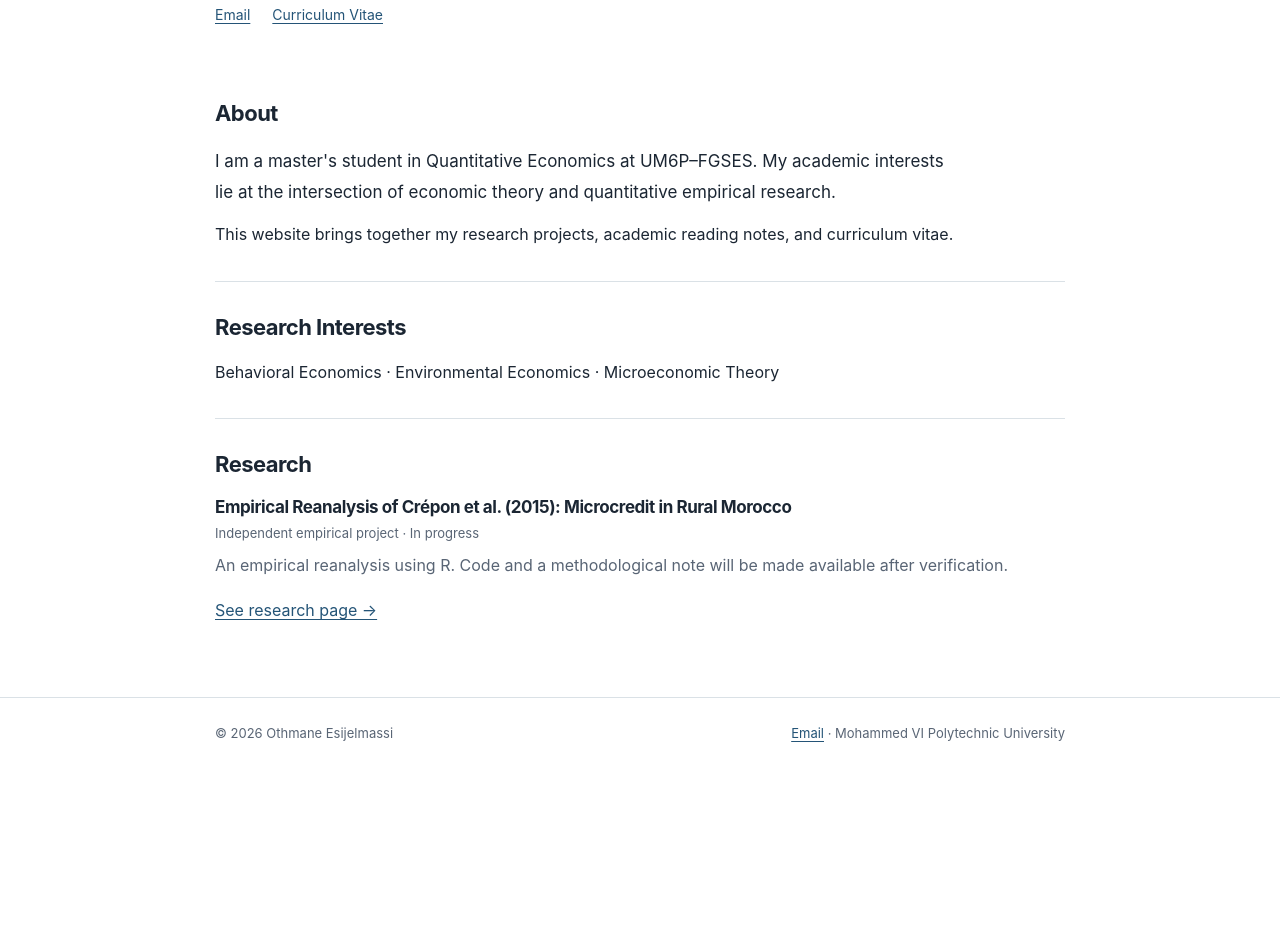
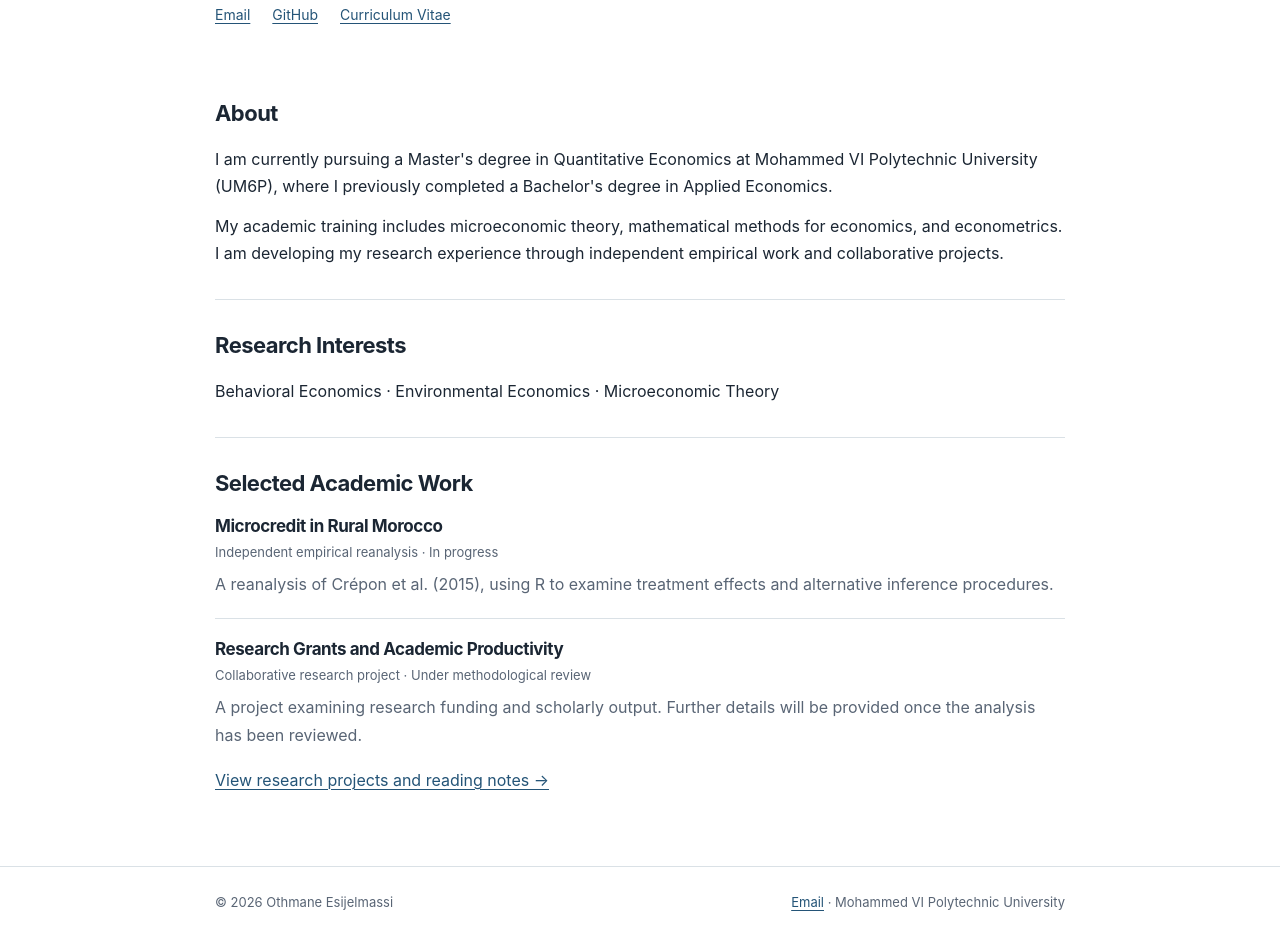
Before and after one commit to othmane-esijelmassi/othmane-esijelmassi.github.io, a plain HTML site: page index.html in a window 1280 px wide. Shown: the part 365-1314 px from the top of the page. Before the commit the page ends 1147 px from the top, so only its background shows below. Drawn offline with Linux system fonts and the light colour scheme.

Commit message:
Add files via upload

```diff
--- a/index.html
+++ b/index.html
@@ -3,7 +3,7 @@
 <head>
   <meta charset="utf-8">
   <meta name="viewport" content="width=device-width, initial-scale=1">
-  <meta name="description" content="Academic homepage of Othmane Esijelmassi, Master’s student in Quantitative Economics at UM6P–FGSES.">
+  <meta name="description" content="Academic homepage of Othmane Esijelmassi, Master's student in Quantitative Economics at UM6P–FGSES.">
   <meta name="author" content="Othmane Esijelmassi">
   <title>About | Othmane Esijelmassi</title>
   <link rel="stylesheet" href="assets/style.css">
@@ -13,9 +13,9 @@
     <div class="shell header-inner">
       <a class="brand" href="index.html">Othmane Esijelmassi</a>
       <nav class="site-nav" aria-label="Main navigation">
-          <a href="index.html" aria-current="page">About</a>
-          <a href="research.html">Research</a>
-          <a href="cv.html">CV</a>
+        <a href="index.html" aria-current="page">About</a>
+        <a href="research.html">Research</a>
+        <a href="cv.html">CV</a>
       </nav>
     </div>
   </header>
@@ -26,29 +26,37 @@
       <p class="affiliation">Faculty of Governance, Economics and Social Sciences (FGSES)<br>Mohammed VI Polytechnic University (UM6P), Morocco</p>
       <div class="link-row">
         <a href="mailto:otm.esijelmassi@gmail.com">Email</a>
+        <a href="https://github.com/othmane-esijelmassi" target="_blank" rel="noopener noreferrer">GitHub</a>
         <a href="cv.html">Curriculum Vitae</a>
-        <!-- Add your real GitHub URL here once the username is confirmed. -->
       </div>
     </div>
+
     <section class="section" aria-labelledby="about-heading">
       <h2 id="about-heading">About</h2>
-      <p class="lead">I am a master's student in Quantitative Economics at UM6P–FGSES. My academic interests lie at the intersection of economic theory and quantitative empirical research.</p>
-      <p>This website brings together my research projects, academic reading notes, and curriculum vitae.</p>
+      <p>I am currently pursuing a Master's degree in Quantitative Economics at Mohammed VI Polytechnic University (UM6P), where I previously completed a Bachelor's degree in Applied Economics.</p>
+      <p>My academic training includes microeconomic theory, mathematical methods for economics, and econometrics. I am developing my research experience through independent empirical work and collaborative projects.</p>
     </section>
+
     <section class="section" aria-labelledby="interests-heading">
       <h2 id="interests-heading">Research Interests</h2>
       <p>Behavioral Economics · Environmental Economics · Microeconomic Theory</p>
     </section>
-    <section class="section" aria-labelledby="projects-heading">
-      <h2 id="projects-heading">Research</h2>
+
+    <section class="section" aria-labelledby="work-heading">
+      <h2 id="work-heading">Selected Academic Work</h2>
       <div class="article-list">
         <article class="article">
-          <h3>Empirical Reanalysis of Crépon et al. (2015): Microcredit in Rural Morocco</h3>
-          <div class="metadata">Independent empirical project · In progress</div>
-          <p>An empirical reanalysis using R. Code and a methodological note will be made available after verification.</p>
+          <h3>Microcredit in Rural Morocco</h3>
+          <div class="metadata">Independent empirical reanalysis · In progress</div>
+          <p>A reanalysis of Crépon et al. (2015), using R to examine treatment effects and alternative inference procedures.</p>
+        </article>
+        <article class="article">
+          <h3>Research Grants and Academic Productivity</h3>
+          <div class="metadata">Collaborative research project · Under methodological review</div>
+          <p>A project examining research funding and scholarly output. Further details will be provided once the analysis has been reviewed.</p>
         </article>
       </div>
-      <p style="margin-top:18px"><a href="research.html">See research page →</a></p>
+      <p style="margin-top:18px"><a href="research.html">View research projects and reading notes →</a></p>
     </section>
   </main>
   <footer class="site-footer">
```
